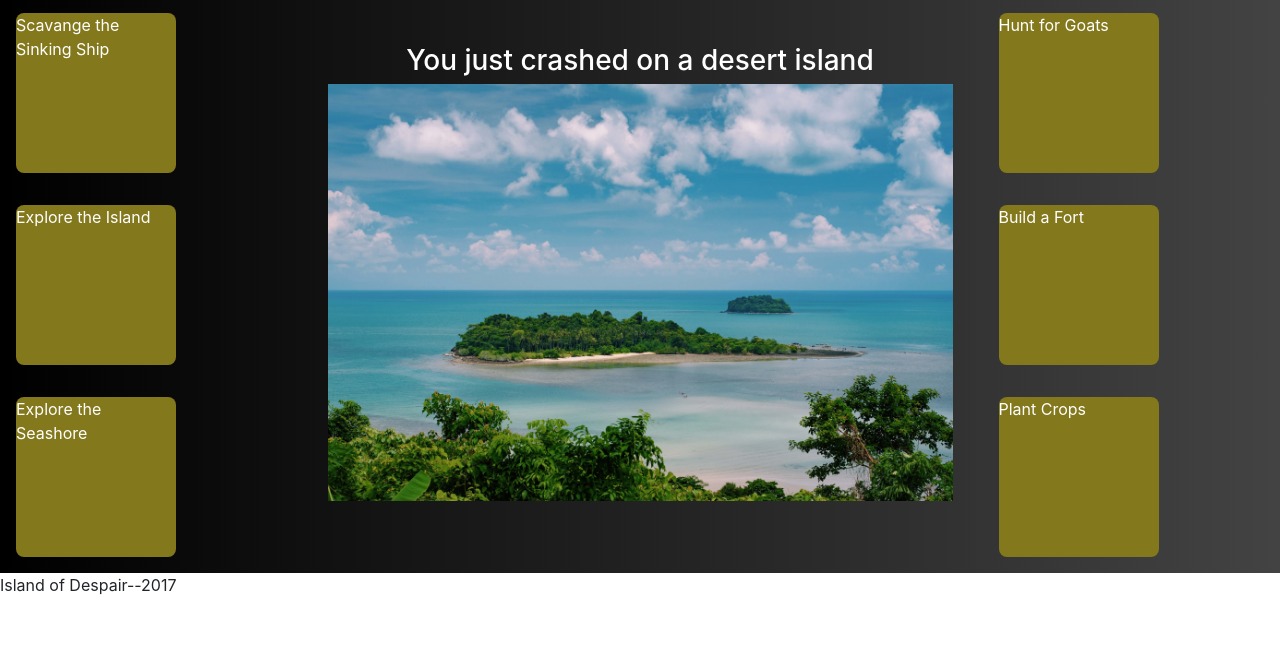
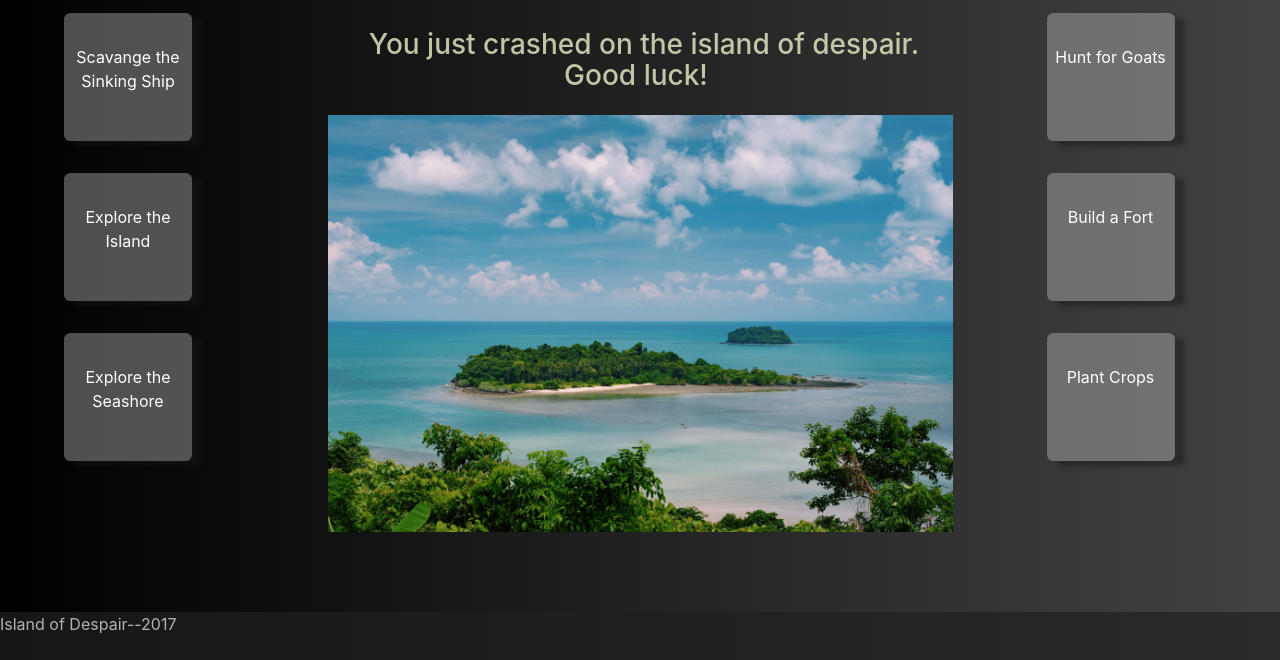
Before and after one commit to nathandpeterson/island-of-despair, a plain HTML site: page index.html in a window 1280 px wide. Shown: the part 156-816 px from the top of the page. Drawn offline with nearby package versions, Linux system fonts and the light colour scheme.

Commit message:
improve design and layout

```diff
--- a/assets/scripts/dom.js
+++ b/assets/scripts/dom.js
@@ -1,7 +1,6 @@
 let healthDisplay = document.querySelector('#health')
 let foodDisplay = document.querySelector('#food')
 let statusDisplay = document.querySelector('#status')
-let discoverBtns = document.querySelectorAll('.discover')
 let actionBtns = document.querySelectorAll('.action')
 let dateDisplay = document.querySelector('#date')
 let tray = document.querySelector('.central-tray')
@@ -10,13 +9,8 @@ let dialogue = document.querySelector('#dialogue')
 for (let i = 0; i < actionBtns.length; i++){
   actionBtns[i].addEventListener('click', function(e){
     if(e.target.textContent.trim() === 'Hunt for Goats'){
-        find.goats();
+      find.goats();
     }
-  })
-}
-
-for (let i = 0; i < discoverBtns.length; i++){
-    discoverBtns[i].addEventListener('click', function(e){
     if(e.target.classList.contains('scavange-ship')) {
       exploreShip();
     }
--- a/assets/style/style.css
+++ b/assets/style/style.css
@@ -1,13 +1,18 @@
 body {
+  background: #000000;
+  background: -webkit-linear-gradient(to right, #000000, #434343);
+  background: linear-gradient(to right, #000000, #434343);
   box-sizing: border-box;
   margin: 0 auto;
   padding: 0;
+  text-align: center;
 }
 
 .status-bar {
   display: flex;
   justify-content: center;
-  background: #F2C14E;
+  background: rgba(192,192,192, .4);
+  color: rgba(245,245,245, .7);
 }
 
 .status-bar h2 {
@@ -15,7 +20,7 @@ body {
 }
 
 .status-bar .badge {
-  background: #423B0B;
+  background: rgba(248,248,248,.3);
 }
 
 .actions {
@@ -25,41 +30,50 @@ body {
 }
 
 .central-wrapper {
-  margin-top: 3rem;
+  margin-top: 2rem;
   max-width: 45rem;
   height: auto;
   color: white;
   text-align: center;
 }
 
+#dialogue {
+  padding: .5rem;
+  color: rgba(236, 239, 201,.8);
+  display: inline;
+}
+
 .central-wrapper img {
   width: 100%;
+  margin-top: 1.5rem;
+  margin-bottom: 5rem;
 }
 
 .discover-col, .action-col {
   display: flex;
   flex-direction: column;
   flex-wrap: nowrap;
+  margin: 0 3rem;
 }
 
-.discover, .action {
-  height: 10rem;
-  width: 10rem;
+.action {
+  background: rgba(192,192,192, .4);
+  color: rgba(245,245,245, .7);
+  box-shadow: 10px 5px 5px rgba(24,24,24,.5);
+  height: 8rem;
+  width: 8rem;
   margin: 1rem;
   border-radius: 5%
 }
 
-.discover-col {
-
+.action:hover {
+  color: rgba(192,192,192, .4);
+  background: rgba(245,245,245, .7);
 }
 
-.discover, .action {
-  background: #83781B;
+.action p {
+  margin-top: 2rem;
   color: white;
-}
-
-.action-col {
-
 }
 
 .thumb-wrap {
@@ -71,3 +85,10 @@ body {
   width: 100%;
   margin: 0 auto;
 }
+
+footer {
+  text-align: left;
+  background: rgba(32,32,32,.7);
+  color: rgba(245,245,245, .7);
+  height: 3rem;
+}
--- a/index.html
+++ b/index.html
@@ -14,7 +14,7 @@
     <script defer src="/assets/scripts/main.js"></script>
   </head>
   <body>
-    <nav class="navbar navbar-toggleable-md navbar-light bg-inverse">
+    <nav class="navbar navbar-toggleable-md navbar-inverse bg-inverse">
       <a class="navbar-brand" href="#">The Island of Despair</a>
       <button class="navbar-toggler" type="button" data-toggle="collapse" data-target="#navbarNavDropdown" aria-controls="navbarNavDropdown" aria-expanded="false" aria-label="Toggle navigation">
         <span class="navbar-toggler-icon"></span>
@@ -66,11 +66,14 @@
         <div class="row">
           <div class="col-3">
             <div class="discover-col">
-              <div class="discover discover-1 scavange-ship">Scavange the Sinking Ship
+              <div class="action discover-1 scavange-ship">
+                <p>Scavange the Sinking Ship</p>
               </div>
-              <div class="discover discover-2">Explore the Island
+              <div class="action discover-2">
+                <p>Explore the Island</p>
               </div>
-              <div class="discover discover-3">Explore the Seashore
+              <div class="action discover-3">
+                <p>Explore the Seashore</p>
               </div>
             </div>
           </div>
@@ -78,7 +81,7 @@
             <div class="central-tray">
               <div class="central-wrapper">
                 <div>
-                  <h3 id="dialogue">You just crashed on a desert island</h3>
+                  <h3 id="dialogue">You just crashed on the island of despair. Good luck!</h3>
                 </div>
                 <img src="assets/images/tropical-island.jpg">
               </div>
@@ -86,11 +89,14 @@
           </div>
           <div class="col-md-3">
             <div class="action-col">
-              <div class="action action-1">Hunt for Goats
+              <div class="action action-1">
+                <p>Hunt for Goats</p>
               </div>
-              <div class="action action-2">Build a Fort
+              <div class="action action-2">
+                <p>Build a Fort</p>
               </div>
-              <div class="action action-3">Plant Crops
+              <div class="action action-3">
+                <p>Plant Crops</p>
               </div>
           </div>
         </div>
```
